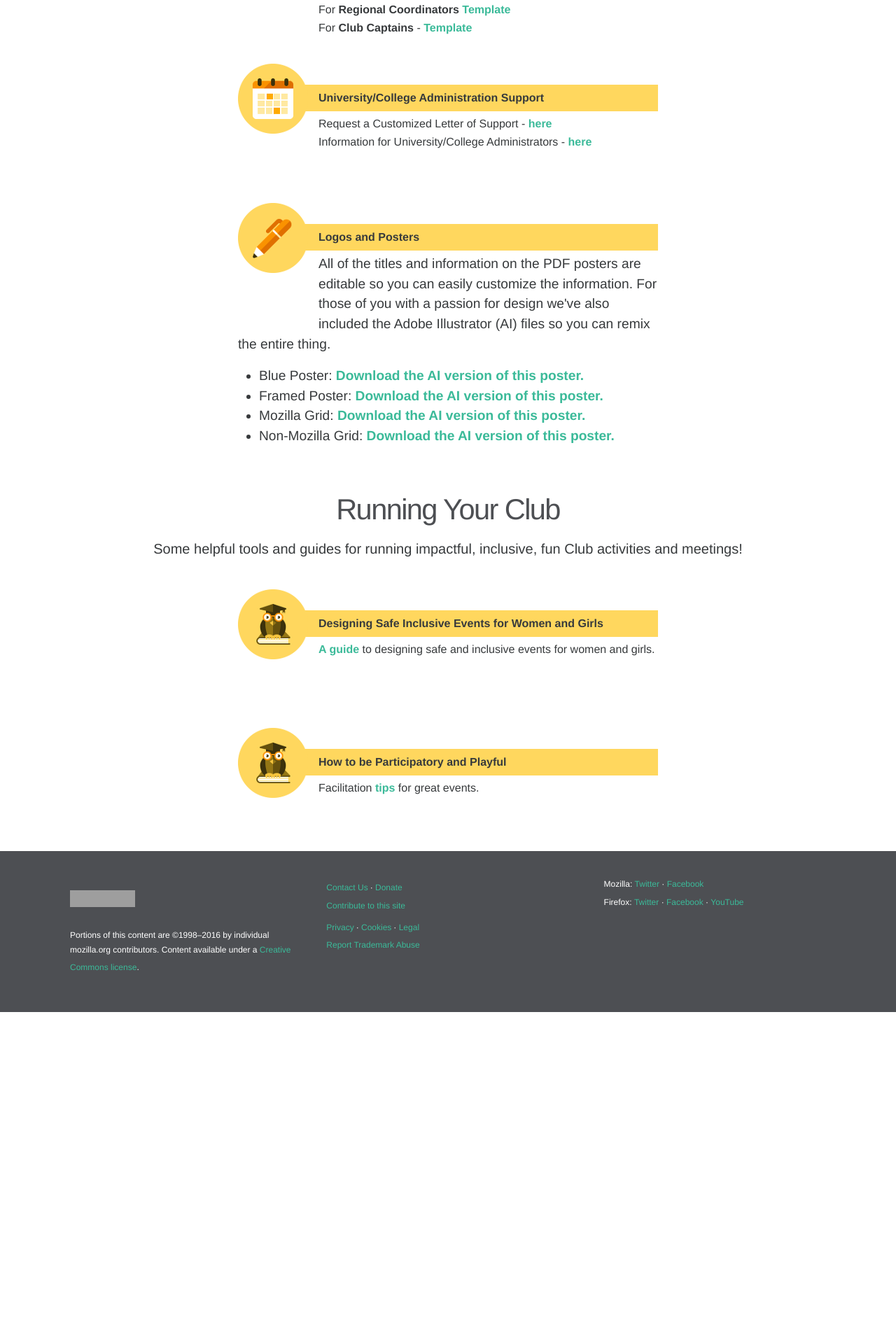
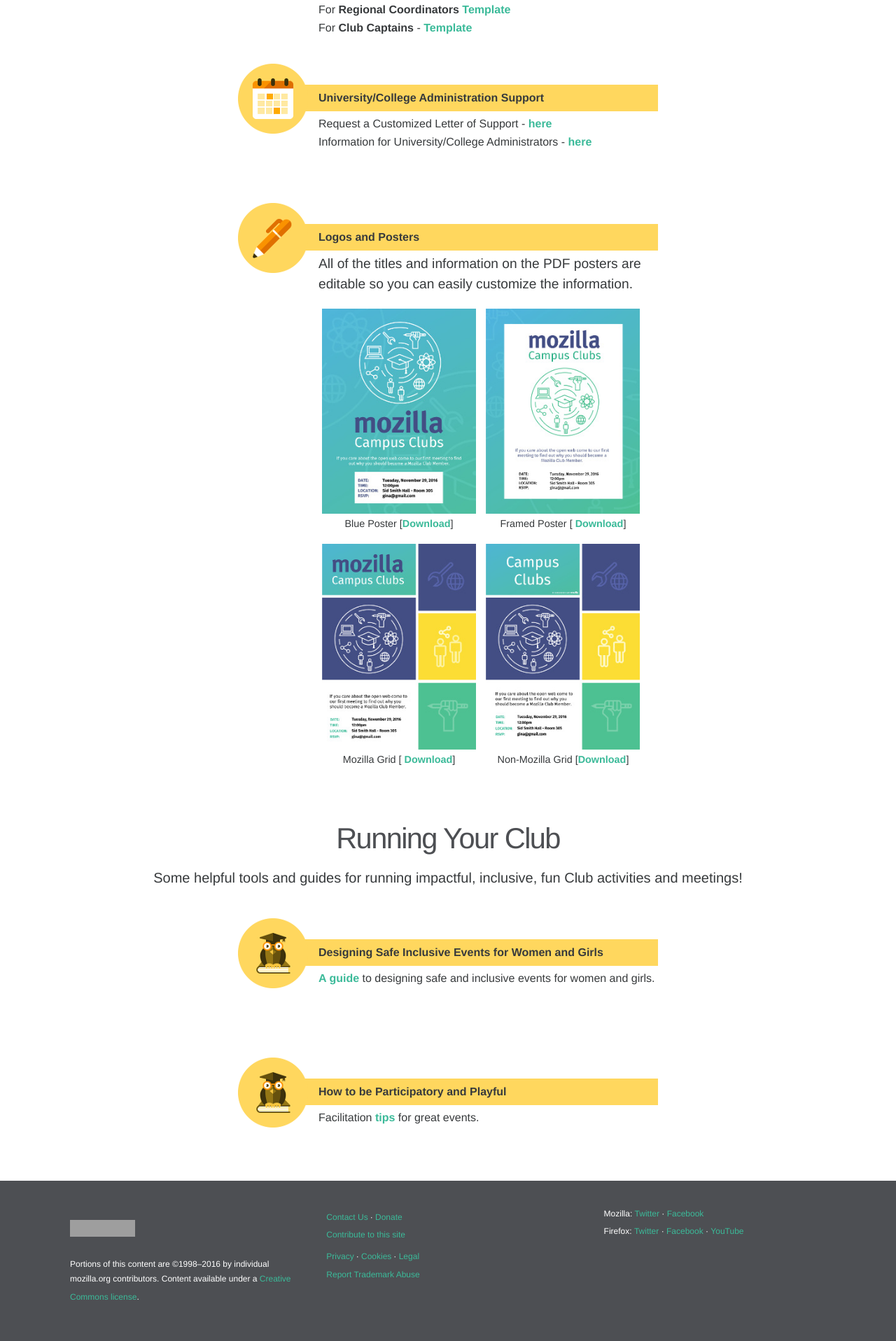
Before and after one commit to mozilla/mozilla-campus-clubs, a Jekyll site: the page built from _pages/resources.md, in a window 1280 px wide. Shown: the part 1261-3177 px from the top of the page at 70% size. Built offline with Jekyll 4.4.1, drawn with Linux system fonts in a browser that asks for light colours; some web fonts are replaced; before the commit the page ends 2707 px from its top, so only the background shows below that; grey boxes are pictures that could not be loaded.

Commit message:
[Fixes #30] Add posters previews

```diff
--- a/_pages/resources.md
+++ b/_pages/resources.md
@@ -75,17 +75,17 @@ ref: resources
   <a class="head-link">Logos and Posters </a>
   <span>
   <p>
-  All of the titles and information on the PDF posters are editable so you can easily customize the information. For those of you with a passion for design we've also included the Adobe Illustrator (AI) files so you can remix the entire thing.
+  All of the titles and information on the PDF posters are editable so you can easily customize the information.
   </p>
 
- <ul>
-  <li>Blue Poster:  <a href="/static/resources/poster-template-A-blue.pdf">Download the AI version of this poster.</a></li>
+ <ul class="posters">
+  <li><img src="/static/img/blue_poster.jpg" alt="Blue Poster" class="img-responsive">Blue Poster [<a href="/static/resources/poster-template-A-blue.pdf">Download</a>]</li>
 
-  <li>Framed Poster: <a href="/static/resources/poster-template-B-framed.pdf"> Download the AI version of this poster.</a></li>
+  <li><img src="/static/img/framed_poster.jpg" alt="Framed Poster" class="img-responsive">Framed Poster [<a href="/static/resources/poster-template-B-framed.pdf"> Download</a>]</li>
 
-  <li>Mozilla Grid: <a href="/static/resources/poster-template-C-grid1.pdf"> Download the AI version of this poster.</a></li>
+  <li><img src="/static/img/mozilla_grid.jpg" alt="Mozilla Grid" class="img-responsive">Mozilla Grid [<a href="/static/resources/poster-template-C-grid1.pdf"> Download</a>]</li>
 
-  <li>Non-Mozilla Grid:<a href="/static/resources/poster-template-C-grid2.pdf"> Download the AI version of this poster.</a></li>
+  <li><img src="/static/img/non_mozilla_grid.jpg" alt="Non-Mozilla Grid" class="img-responsive">Non-Mozilla Grid [<a href="/static/resources/poster-template-C-grid2.pdf">Download</a>]</li>
 </ul>
   </span>
 </div>
--- a/static/css/app.css
+++ b/static/css/app.css
@@ -288,6 +288,20 @@ img.text-center {
     display: block;
 }
 
+ul.posters {
+    margin-left: 115px;
+}
+
+ul.posters > li {
+    margin: 0;
+    list-style-type: none;
+    text-align: center;
+    max-width: 230px;
+    display: inline-block;
+    font-size: .9em;
+    padding: 5px;
+}
+
 .activities {
     margin: auto;
     margin-left: -50px;
```
Also changed, not shown: static/img/blue_poster.jpg (added), static/img/framed_poster.jpg (added), static/img/mozilla_grid.jpg (added), static/img/non_mozilla_grid.jpg (added).
